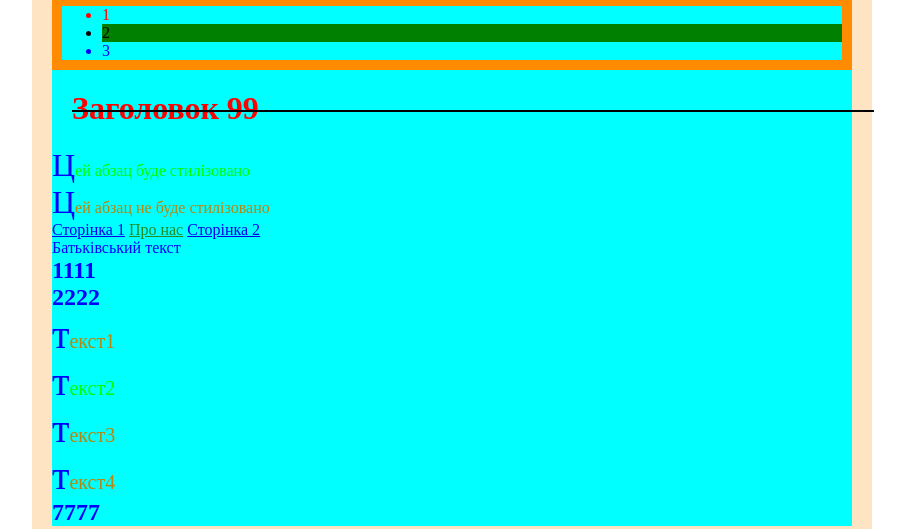
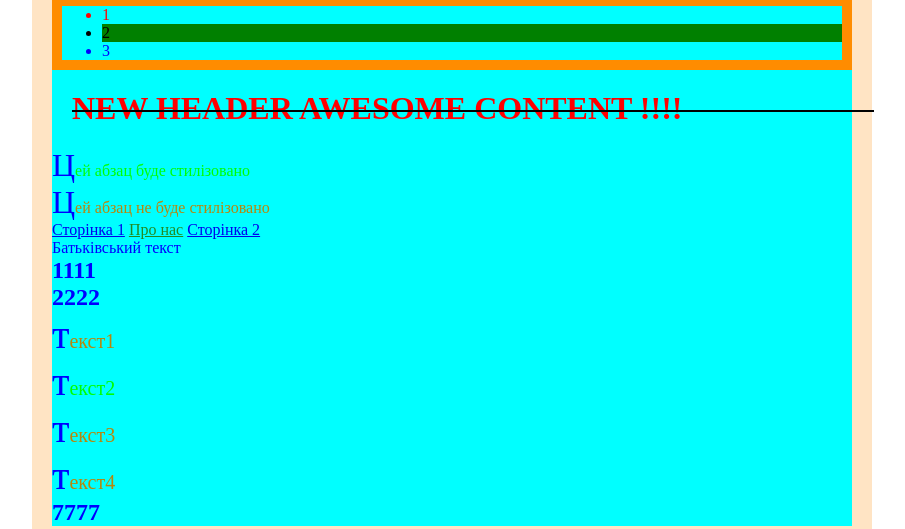
Before and after one commit to Mjxajl/newRepo2025, a plain HTML site: page index.html in a window 1280 px wide. Shown: the part 547-1076 px from the top of the page, without its empty margins (188-1093 px from the left). Drawn offline with Linux system fonts and the light colour scheme.

Commit message:
uodate header text

```diff
--- a/index.html
+++ b/index.html
@@ -21,7 +21,7 @@
         <li>2</li>
         <li>3</li>
      </ul>
-    <h1>Заголовок 99</h1>
+    <h1>NEW HEADER AWESOME CONTENT !!!! </h1>
     <p>Цей абзац буде стилізовано</p>
     <p>Цей абзац не буде стилізовано</p>
     <a href="https://example.com/page1">Сторінка 1</a>
```
